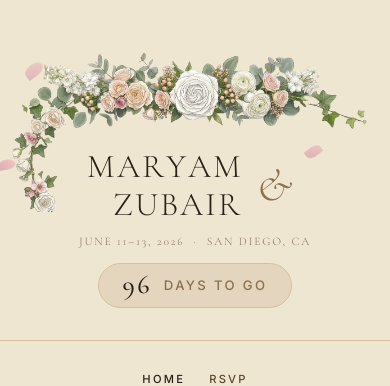
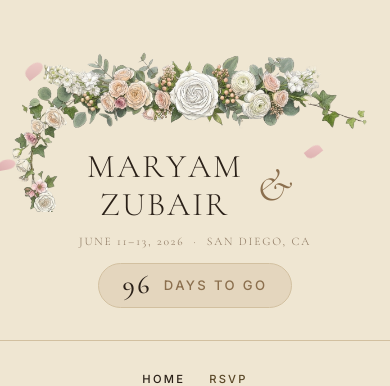
Before and after one commit to ZubairQazi/ZubairQazi.github.io, a Jekyll site: the page maryam/index.html, which Jekyll copies as it is, in a window 390 px wide. Shown: the top 386 px of the page. Built offline with Jekyll 4.4.1, drawn with Linux system fonts in a browser that asks for light colours; nearby versions of some CDN libraries.

Commit message:
fix: center mobile names grid via inline-grid, revert text-align on name spans

```diff
--- a/maryam/css/styles.css
+++ b/maryam/css/styles.css
@@ -568,19 +568,17 @@
     letter-spacing: 0.08em;
     line-height: 1.15;
     /* Grid: names stacked left, & vertically centered right */
-    display: grid;
+    display: inline-grid;
     grid-template-areas:
       "first amp"
       "last  amp";
     grid-template-columns: auto auto;
     align-items: center;
-    width: fit-content;
-    margin-inline: auto;
     gap: 0 0.3em;
   }
 
-  .name-first { grid-area: first; text-align: right; }
-  .name-last  { grid-area: last;  text-align: right; }
+  .name-first { grid-area: first; }
+  .name-last  { grid-area: last; }
 
   .hero-names .ampersand {
     grid-area: amp;
```
